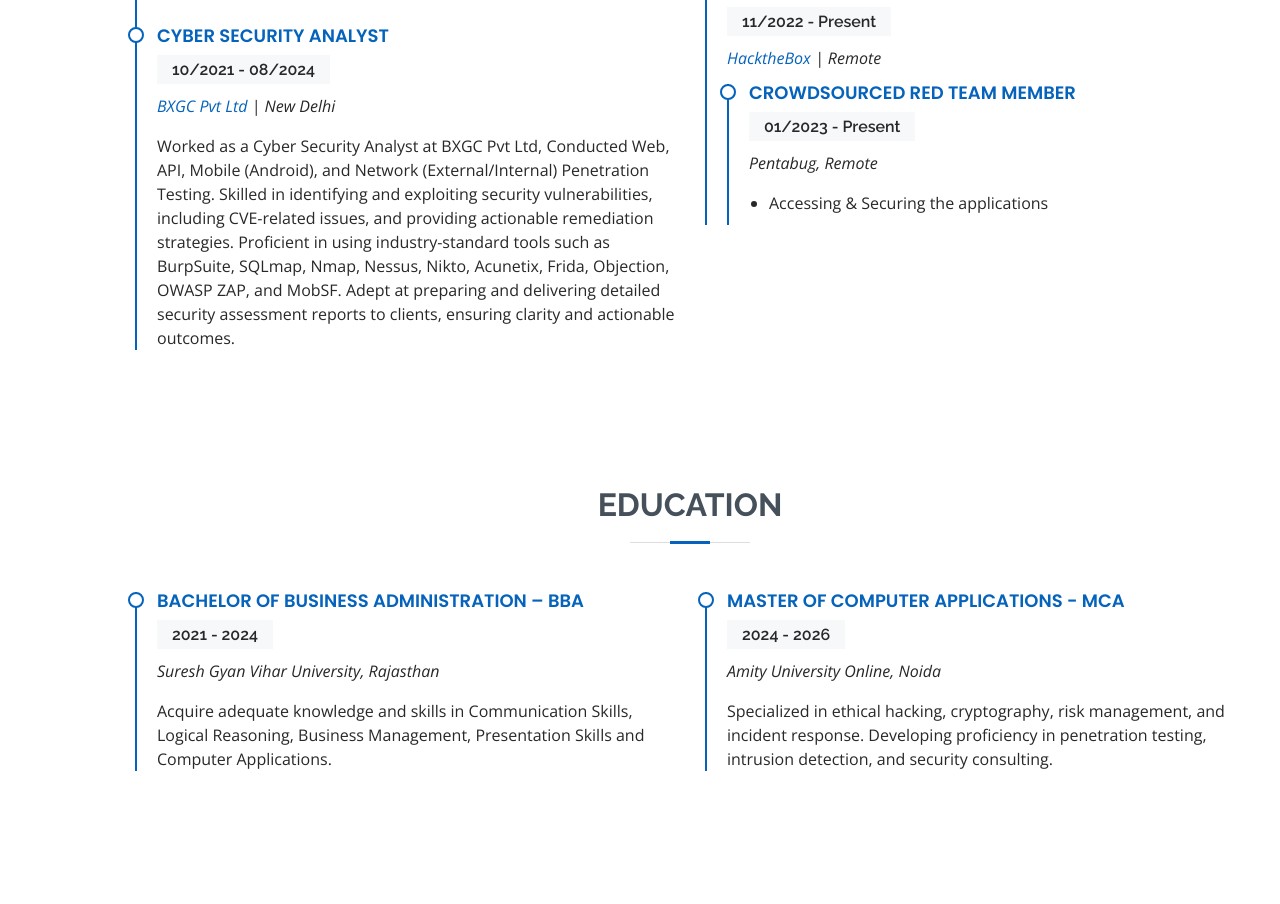
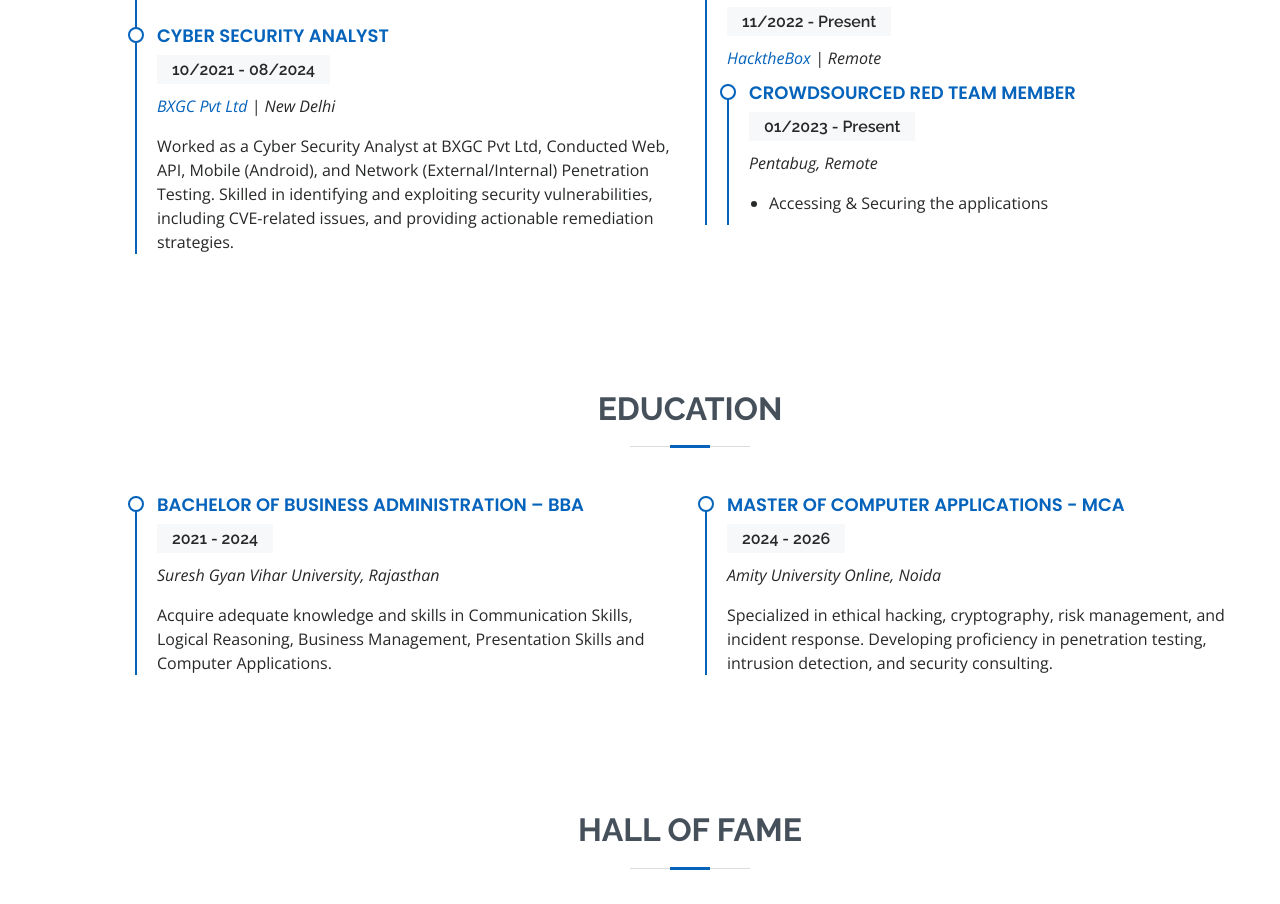
Before and after one commit to janmeyjaysharma/janmeyjaysharma.github.io, a plain HTML site: page index.html in a window 1280 px wide. Shown: the part 2321-3225 px from the top of the page. Drawn offline with nearby package versions, Linux system fonts and the light colour scheme.

Commit message:
Update index.html

```diff
--- a/index.html
+++ b/index.html
@@ -294,7 +294,7 @@
                 <h4>Cyber Security Analyst</h4>
                 <h5>10/2021 - 08/2024</h5>
                 <p><em><a href="https://bxgc.org/">BXGC Pvt Ltd</a> | New Delhi</em></p>
-                <p>Worked as a Cyber Security Analyst at BXGC Pvt Ltd, Conducted Web, API, Mobile (Android), and Network (External/Internal) Penetration Testing. Skilled in identifying and exploiting security vulnerabilities, including CVE-related issues, and providing actionable remediation strategies. Proficient in using industry-standard tools such as BurpSuite, SQLmap, Nmap, Nessus, Nikto, Acunetix, Frida, Objection, OWASP ZAP, and MobSF. Adept at preparing and delivering detailed security assessment reports to clients, ensuring clarity and actionable outcomes.</p>
+                <p>Worked as a Cyber Security Analyst at BXGC Pvt Ltd, Conducted Web, API, Mobile (Android), and Network (External/Internal) Penetration Testing. Skilled in identifying and exploiting security vulnerabilities, including CVE-related issues, and providing actionable remediation strategies. </p>
              </div>
 
 
```
